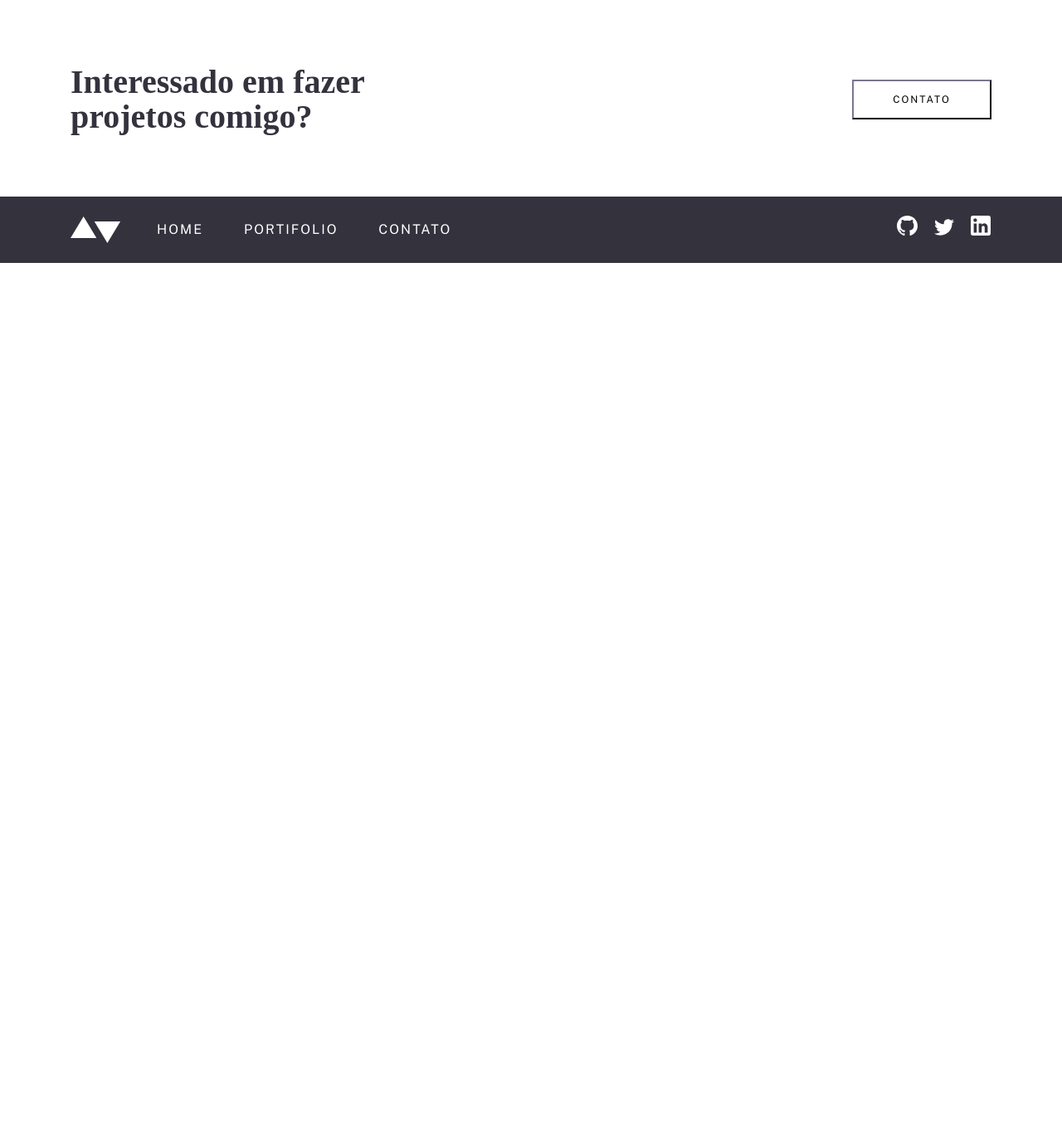
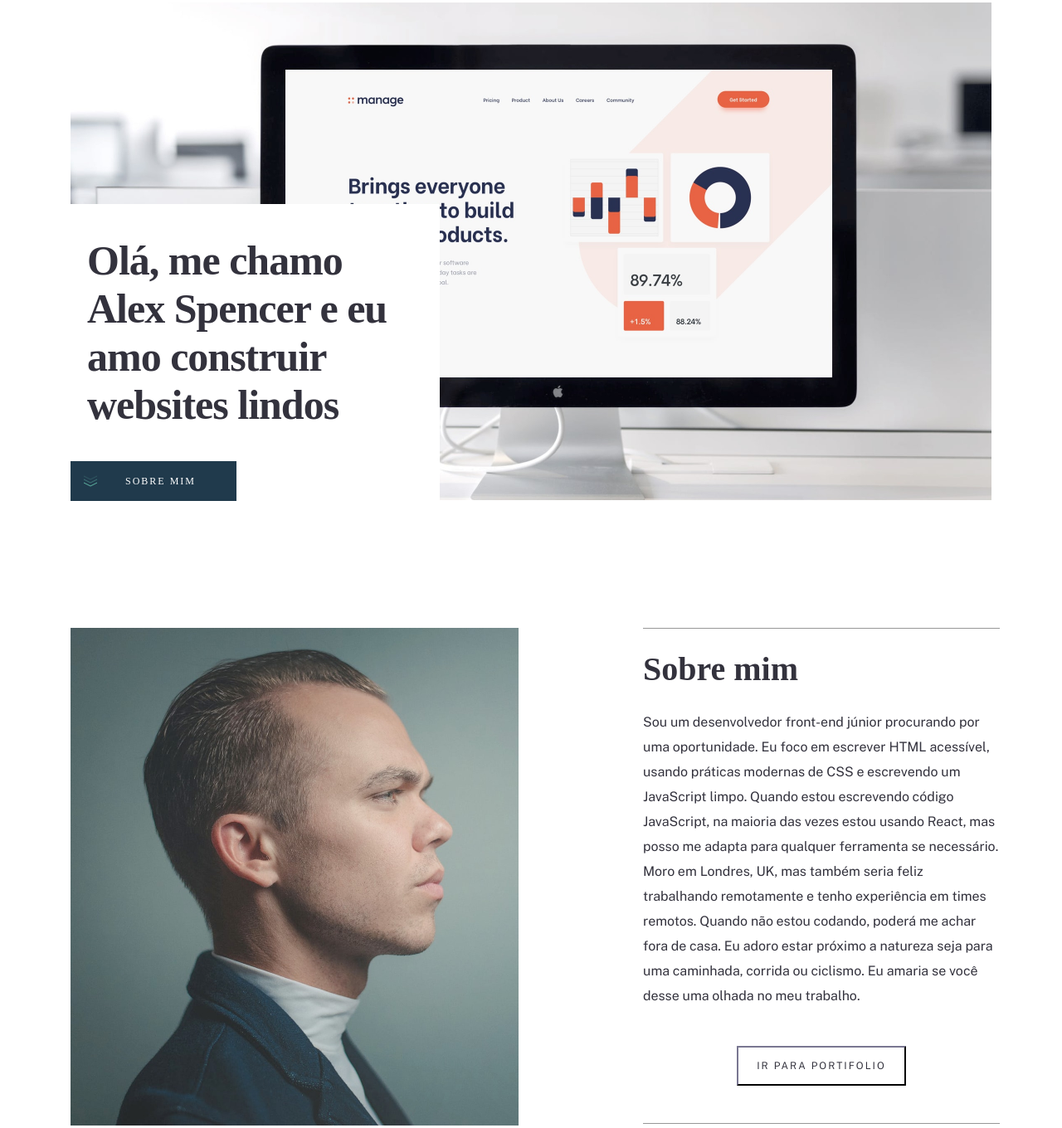
Before and after one commit to ismaeldan/desafio-front.github.io, a plain HTML site: page pages/home/index.html in a window 1280 px wide. Shown: the part 197-1557 px from the top of the page at 83% size. Before the commit the page ends 800 px from the top, so only its background shows below. Drawn offline with nearby package versions, Linux system fonts and the light colour scheme; files that its build step writes are made by us from their sources; a web font is replaced by a local one.

Commit message:
Finalizando pages Home e Portifolio

```diff
--- a/css/global.css
+++ b/css/global.css
@@ -36,7 +36,7 @@ button {
 
   /* H1 */
   --h1-font-size: 50px;
-  --h1-line-height: 50px -0,45px;
+  --h1-line-height: 50px ;
   --h1-letter-spacing: -0,45px;
 
   /* H2 */
@@ -90,7 +90,6 @@ header .menu {
 a {
   color: var(--base-text-color);
   font-family: var(--body-font);
-  font-size: var(--body1-font-size) ;
   line-height: var(--body1-line-height);
 }
 
@@ -114,8 +113,6 @@ h2 {
 
 #contact {
   height: 234px;
-  display: flex;
-  align-items: center;
 }
 
 #contact h2{
--- a/pages/home/index.html
+++ b/pages/home/index.html
@@ -36,13 +36,71 @@
       </div>
     </header>
 
+    <!-- HOME -->
+
+    <section id="home">
+      <div class="container">
+        <div class="image">
+          <img
+            src="../../assets/home/image-homepage-hero.jpg"
+            alt="Foto de um computador na tela da manage"
+          />
+        </div>
+        <div class="text">
+          <h1>Olá, me chamo Alex Spencer e eu amo construir websites lindos</h1>
+          <div class="button">
+            <a href=""
+              ><img src="../../assets/icons/down-arrows.svg" alt=""
+            /></a>
+            <p>SOBRE MIM</p>
+          </div>
+        </div>
+      </div>
+    </section>
+
+    <!-- ABOUT -->
+
+    <section id="about">
+      <div class="container">
+        <div class="image">
+          <img
+            src="../../assets/home/image-homepage-profile.jpg"
+            alt="Foto de perfil"
+          />
+        </div>
+
+        <div class="text">
+          <div class="line"></div>
+          <h2>Sobre mim</h2>
+
+          <p>
+            Sou um desenvolvedor front-end júnior procurando por uma
+            oportunidade. Eu foco em escrever HTML acessível, usando práticas
+            modernas de CSS e escrevendo um JavaScript limpo. Quando estou
+            escrevendo código JavaScript, na maioria das vezes estou usando
+            React, mas posso me adapta para qualquer ferramenta se necessário.
+            Moro em Londres, UK, mas também seria feliz trabalhando remotamente
+            e tenho experiência em times remotos. Quando não estou codando,
+            poderá me achar fora de casa. Eu adoro estar próximo a natureza seja
+            para uma caminhada, corrida ou ciclismo. Eu amaria se você desse uma
+            olhada no meu trabalho.
+          </p>
+
+          <button>
+            <a href="../portfolio/index.html">IR PARA PORTIFOLIO</a>
+          </button>
+          <div class="line"></div>
+        </div>
+      </div>
+    </section>
+
     <!-- CONTACT -->
 
     <section id="contact">
       <div class="container">
         <h2>Interessado em fazer projetos comigo?</h2>
 
-        <button>CONTATO</button>
+        <button><a href="../contato/index.html">CONTATO</a></button>
       </div>
     </section>
 
--- /dev/null
+++ b/pages/home/style.css
@@ -0,0 +1,129 @@
+/* ============== VARIABLES ============== */
+
+:root {
+
+  /* colors */
+  --base-text-color: #33323D;
+  --base-text-color-second: #5FB4A2;
+  --button-color: #ffffff;
+  --button-color-second: #203A4C;
+  --input-color: #EAEAEB;
+
+  /* Fonts */
+  --title-font: "Ibarra Real Nova", serif;
+  --body-font: "Public Sans", sans-serif;
+
+  /* H1 */
+  --h1-font-size: 50px;
+  --h1-line-height: 50px -0,45px;
+  --h1-letter-spacing: -0,45px;
+
+  /* H2 */
+  --h2-font-size: 40px;
+  --h2-line-height: 42px;
+  --h2-letter-spacing: -0,36px;
+
+  /* H3 */
+  --h3-font-size: 32px;
+  --h3-line-height: 36px;
+  --h3-letter-spacing: -0,29px;
+
+  /* Body 1 */
+  --body1-font-size: 16px;
+  --body1-line-height: 30px;
+
+  /* Body 2 */
+  --body2-font-size: 15px;
+  --body2-line-height: 30px;
+}
+
+/* ============== BASE ============== */
+
+#home .image img {
+  width: 1110px;
+  height: 600px;
+}
+
+#home .text {
+  width: 445px;
+  height: 357px;
+  background-color: #ffffff;
+  position: absolute;
+  top: 443px;
+}
+
+.button {
+  width: 200px;
+  height: 48px;
+  display: flex;
+  align-items: center;
+  background-color: var(--button-color-second);
+  position: absolute;
+  top: 310px;
+}
+
+#home .text p {
+  color: var(--button-color);
+  font-size: 12px;
+  letter-spacing: 2px;
+  padding-left: 18px;
+}
+
+#home a {
+  width: 48px;
+  height: 48px;
+  display: flex;
+  align-items: center;
+  justify-content: center;
+}
+
+#home h1 {
+  width: 390px;
+  height: 310px;
+  display: flex;
+  align-items: center;
+  justify-content: center;
+  position: absolute;
+  left: 20px;
+  letter-spacing: -1px;
+}
+
+/* ============== ABOUT ============== */
+
+#about {
+  margin: 150px 0;
+  height: 600px;
+}
+
+#about .image img {
+  width: 540px;
+  float: left;
+}
+
+#about .text{
+  width: 430px;
+  height: 600px;
+  margin-left: 690px;
+}
+
+#about h2{
+  margin: 28px 0;
+}
+
+#about p{
+  color: var(--base-text-color);
+  font-family: var(--body-font);
+  font-size: var(--body1-font-size);
+  line-height: var(--body1-line-height);
+}
+
+#about button{
+  width: 204px;
+  float: none;
+  margin: 45px 113px;
+}
+
+#about .line {
+  height: 1px;
+  background: #979797;
+}
--- a/pages/portfolio/style.css
+++ b/pages/portfolio/style.css
@@ -0,0 +1,175 @@
+/* ============== VARIABLES ============== */
+
+:root {
+
+  /* colors */
+  --base-text-color: #33323D;
+  --base-text-color-second: #5FB4A2;
+  --button-color: #ffffff;
+  --button-color-second: #203A4C;
+  --input-color: #EAEAEB;
+
+  /* Fonts */
+  --title-font: "Ibarra Real Nova", serif;
+  --body-font: "Public Sans", sans-serif;
+
+  /* H1 */
+  --h1-font-size: 50px;
+  --h1-line-height: 50px -0,45px;
+  --h1-letter-spacing: -0,45px;
+
+  /* H2 */
+  --h2-font-size: 40px;
+  --h2-line-height: 42px;
+  --h2-letter-spacing: -0,36px;
+
+  /* H3 */
+  --h3-font-size: 32px;
+  --h3-line-height: 36px;
+  --h3-letter-spacing: -0,29px;
+
+  /* Body 1 */
+  --body1-font-size: 16px;
+  --body1-line-height: 30px;
+
+  /* Body 2 */
+  --body2-font-size: 15px;
+  --body2-line-height: 30px;
+}
+
+/* ============== BASE ============== */
+
+#home .image img {
+  width: 1110px;
+  height: 600px;
+}
+
+#home .text {
+  width: 445px;
+  height: 357px;
+  background-color: #ffffff;
+  position: absolute;
+  top: 443px;
+}
+
+.button {
+  width: 200px;
+  height: 48px;
+  display: flex;
+  align-items: center;
+  background-color: var(--button-color-second);
+  position: absolute;
+  top: 310px;
+}
+
+#home .text p {
+  color: var(--button-color);
+  font-size: 12px;
+  letter-spacing: 2px;
+  padding-left: 18px;
+}
+
+#home a {
+  width: 48px;
+  height: 48px;
+  display: flex;
+  align-items: center;
+  justify-content: center;
+}
+
+#home h1 {
+  width: 390px;
+  height: 310px;
+  display: flex;
+  align-items: center;
+  justify-content: center;
+  position: absolute;
+  left: 20px;
+  letter-spacing: -1px;
+}
+
+/* ============== img-left ============== */
+
+#img-left {
+  margin-bottom: 80px;
+  height: 500px;
+}
+
+#img-left .image img {
+  width: 540px;
+  float: left;
+}
+
+#img-left .text{
+  width: 350px;
+  height: 500px;
+  margin-left: 690px;
+}
+
+#img-left h2{
+  margin: 55px 0;
+}
+
+#img-left p{
+  color: var(--base-text-color);
+  font-family: var(--body-font);
+  font-size: var(--body1-font-size);
+  line-height: var(--body1-line-height);
+}
+
+#img-left button{
+  width: 204px;
+  float: none;
+  margin: 89px 0;
+}
+
+#img-left .line {
+  height: 1px;
+  background: #979797;
+}
+
+/* ============== img-right ============== */
+
+#img-right {
+  margin-bottom: 80px;
+  height: 500px;
+}
+
+#img-right .image img {
+  width: 540px;
+  margin-left: 220px;
+}
+
+#img-right .text{
+  width: 350px;
+  height: 500px;
+  float: left;
+}
+
+#img-right h2{
+  margin: 55px 0;
+}
+
+#img-right p{
+  color: var(--base-text-color);
+  font-family: var(--body-font);
+  font-size: var(--body1-font-size);
+  line-height: var(--body1-line-height);
+}
+
+#img-right button{
+  width: 204px;
+  float: none;
+  margin: 89px 0;
+}
+
+#img-right .line {
+  height: 1px;
+  background: #979797;
+}
+
+/* ============== Adjustment ============== */
+
+.important button{
+  margin: 74px 0 !important;
+}
```
Also changed, not shown: pages/contato/index.html (+1 -1 lines), pages/portfolio-01-manage/index.html (+1 -1 lines), pages/portfolio-02-bookmark/index.html (+1 -1 lines), pages/portfolio-03-insure/index.html (+1 -1 lines), pages/portfolio-04-fylo/index.html (+1 -1 lines), pages/portfolio/index.html (+120 -1 lines).
